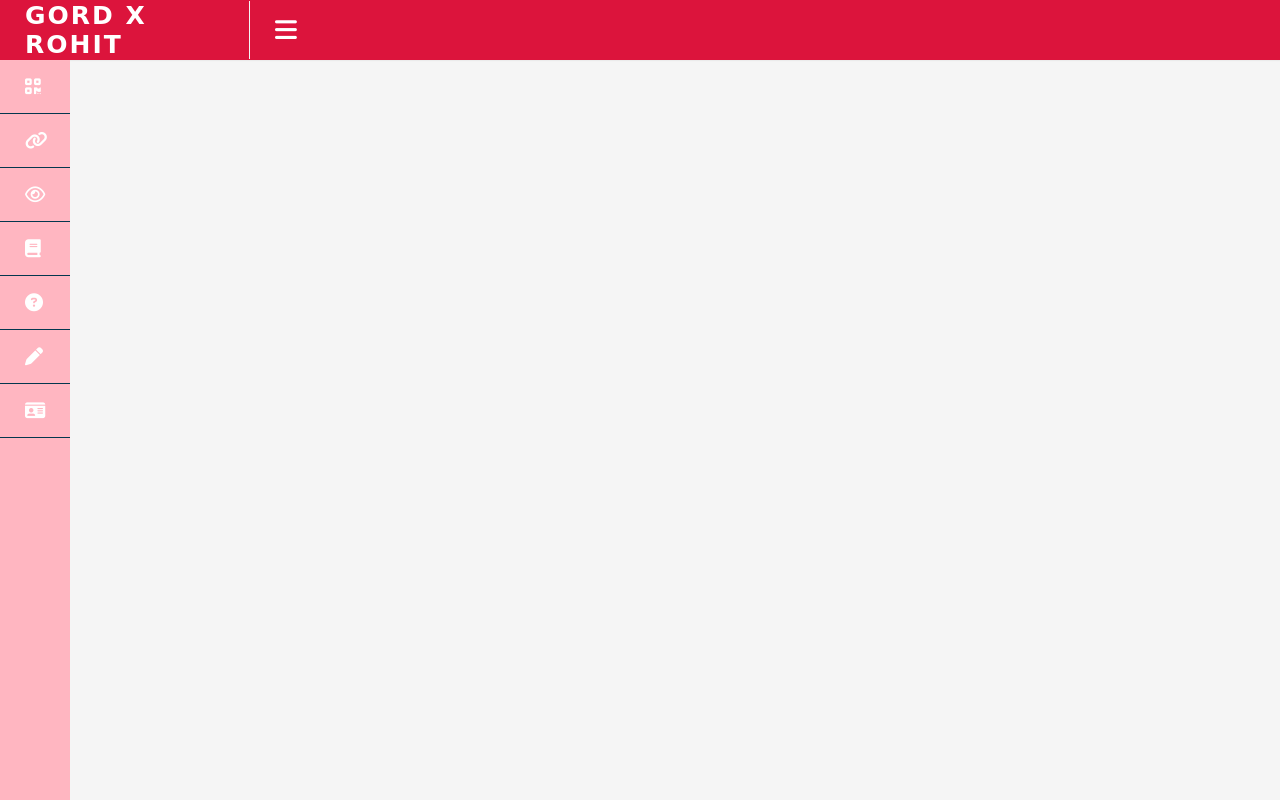
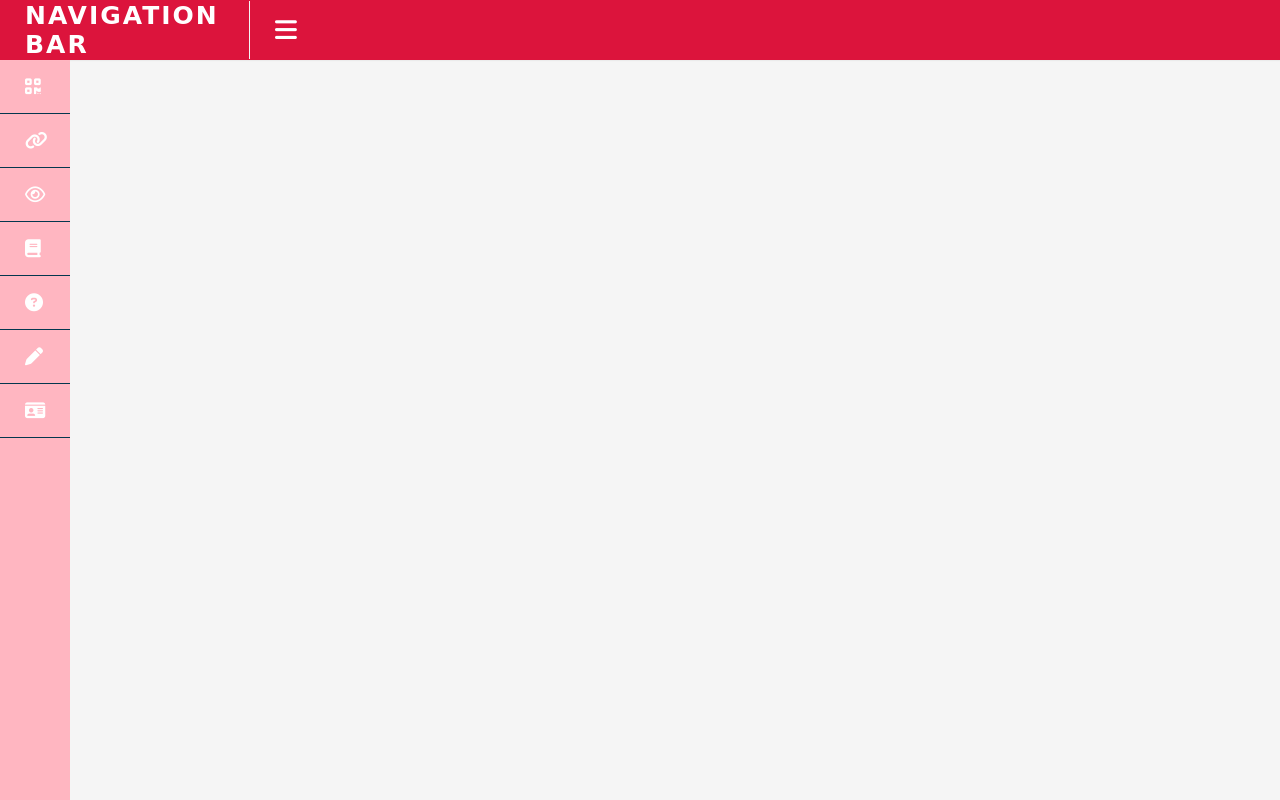
Before and after one commit to Kunal-Diwan/Navigation-Bar, a plain HTML site: page index.html in a window 1280 px wide. Drawn offline with Linux system fonts and the light colour scheme; a web font is replaced by a local one.

Commit message:
create index.html

```diff
--- a/index.html
+++ b/index.html
@@ -123,7 +123,7 @@ body{
   <div class="wrapper hover_collapse">
    <div class="top_navbar">
     <div class="logo">
-      Gord X Rohit
+      Navigation Bar
     </div>
     <div class="menu">
      <div class="hamburger"> <i class="fas fa-bars"></i>
```
